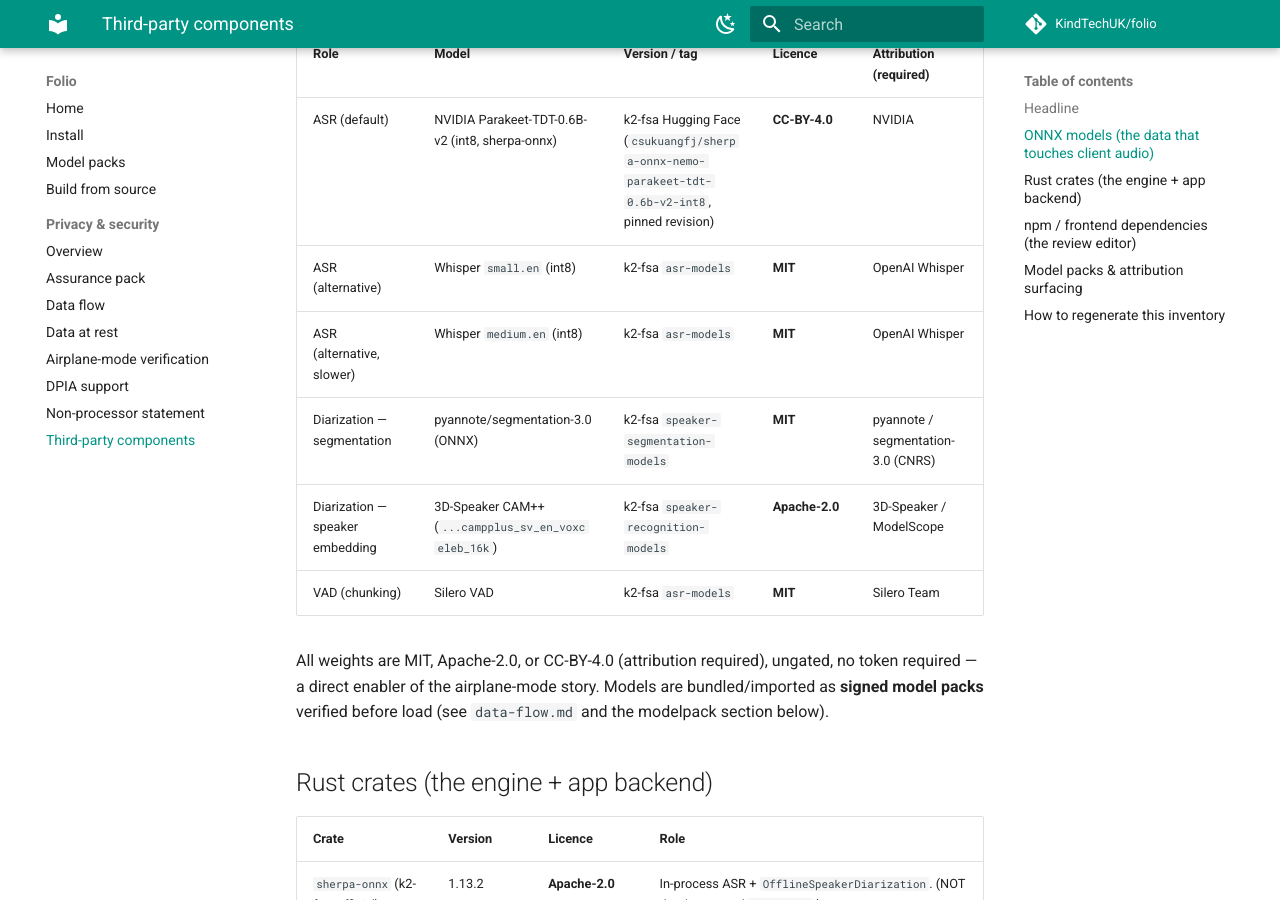
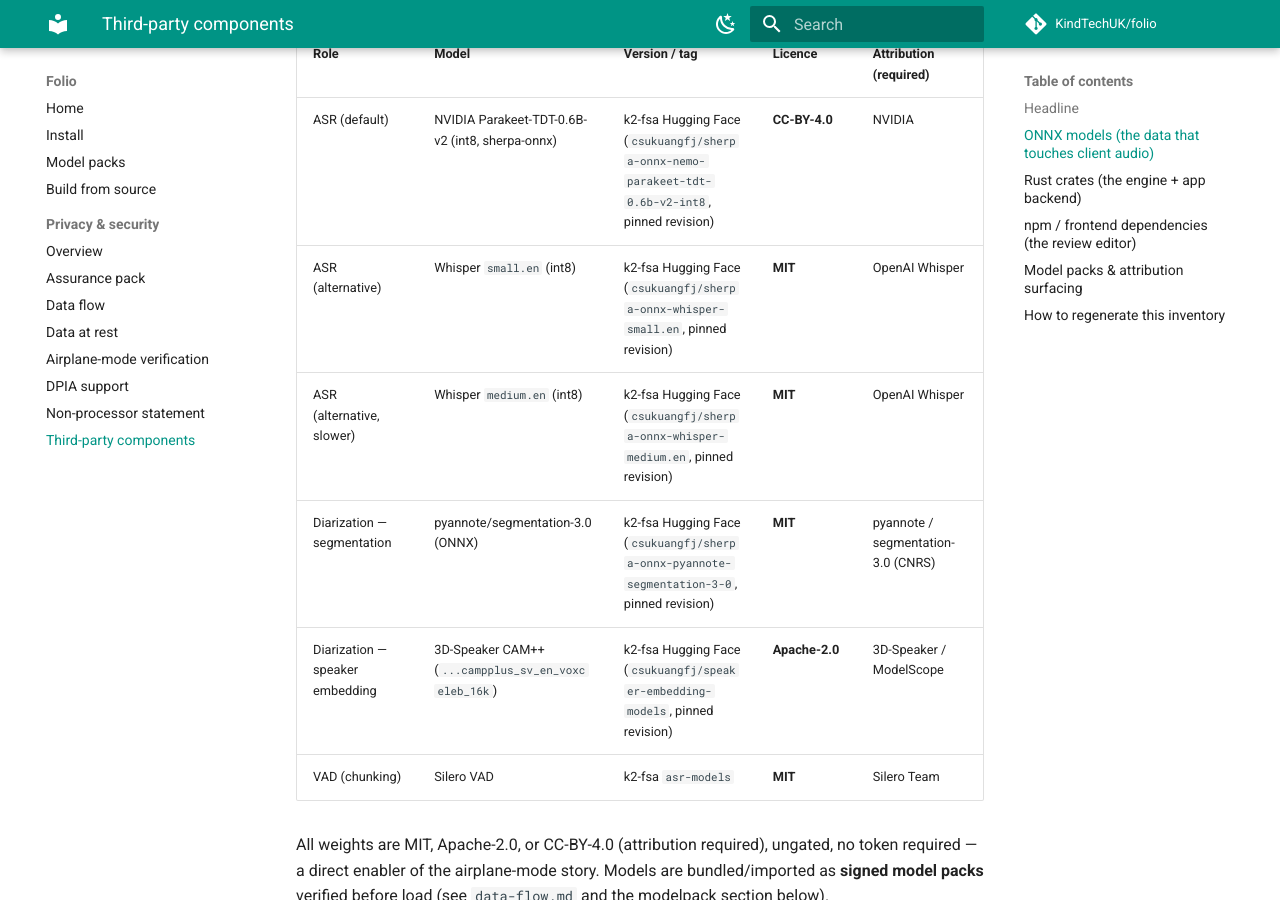
Before and after one commit to KindTechUK/folio, an MkDocs documentation site: the page built from docs/assurance/third-party-components.md, in a window 1280 px wide and 900 px high, scrolled down 756 px. Built offline with MkDocs 1.6.1 and Material for MkDocs 9.7.7, drawn with Linux system fonts in a browser that asks for light colours; comment, search, counter and statistics services are not loaded.

Commit message:
fix(release): pin Whisper and diarization weights to fixed Hugging Face revisions
The Whisper small.en/medium.en tarballs, the pyannote segmentation tarball and
the CAM++ model were still fetched from mutable k2-fsa/sherpa-onnx GitHub
release assets. Upstream already replaced the Parakeet tarball once
(2026-11-07, k2-fsa/sherpa-onnx#4167); the same could break any of these.

Fetch each staged file directly from the sherpa-onnx Hugging Face repos at a
fixed revision and pin its SHA-256. Every file is byte-identical to the one
signed into the v0.2.1 packs:

  csukuangfj/sherpa-onnx-whisper-small.en        d9533f69
  csukuangfj/sherpa-onnx-whisper-medium.en       251ab452
  csukuangfj/sherpa-onnx-pyannote-segmentation-3-0  9403a690
  csukuangfj/speaker-embedding-models            0743f301

No archives are downloaded any more, so the tar extraction and symlink checks
go; dl() now checks each download is a regular file. The staged layout is
unchanged.

Silero VAD stays on its pinned asr-models release asset: no sherpa-onnx
Hugging Face repo holds the shipped bytes.

```diff
--- a/docs/assurance/third-party-components.md
+++ b/docs/assurance/third-party-components.md
@@ -29,10 +29,10 @@ crates/packages are resolvable from the committed lockfiles
 | Role | Model | Version / tag | Licence | Attribution (required) |
 | --- | --- | --- | --- | --- |
 | ASR (default) | NVIDIA Parakeet-TDT-0.6B-v2 (int8, sherpa-onnx) | k2-fsa Hugging Face (`csukuangfj/sherpa-onnx-nemo-parakeet-tdt-0.6b-v2-int8`, pinned revision) | **CC-BY-4.0** | NVIDIA |
-| ASR (alternative) | Whisper `small.en` (int8) | k2-fsa `asr-models` | **MIT** | OpenAI Whisper |
-| ASR (alternative, slower) | Whisper `medium.en` (int8) | k2-fsa `asr-models` | **MIT** | OpenAI Whisper |
-| Diarization — segmentation | pyannote/segmentation-3.0 (ONNX) | k2-fsa `speaker-segmentation-models` | **MIT** | pyannote / segmentation-3.0 (CNRS) |
-| Diarization — speaker embedding | 3D-Speaker CAM++ (`...campplus_sv_en_voxceleb_16k`) | k2-fsa `speaker-recognition-models` | **Apache-2.0** | 3D-Speaker / ModelScope |
+| ASR (alternative) | Whisper `small.en` (int8) | k2-fsa Hugging Face (`csukuangfj/sherpa-onnx-whisper-small.en`, pinned revision) | **MIT** | OpenAI Whisper |
+| ASR (alternative, slower) | Whisper `medium.en` (int8) | k2-fsa Hugging Face (`csukuangfj/sherpa-onnx-whisper-medium.en`, pinned revision) | **MIT** | OpenAI Whisper |
+| Diarization — segmentation | pyannote/segmentation-3.0 (ONNX) | k2-fsa Hugging Face (`csukuangfj/sherpa-onnx-pyannote-segmentation-3-0`, pinned revision) | **MIT** | pyannote / segmentation-3.0 (CNRS) |
+| Diarization — speaker embedding | 3D-Speaker CAM++ (`...campplus_sv_en_voxceleb_16k`) | k2-fsa Hugging Face (`csukuangfj/speaker-embedding-models`, pinned revision) | **Apache-2.0** | 3D-Speaker / ModelScope |
 | VAD (chunking) | Silero VAD | k2-fsa `asr-models` | **MIT** | Silero Team |
 
 All weights are MIT, Apache-2.0, or CC-BY-4.0 (attribution required), ungated, no token required — a direct enabler of
```
Also changed, not shown: docs/model-packs.md (+4 -4 lines), 2 other files.
